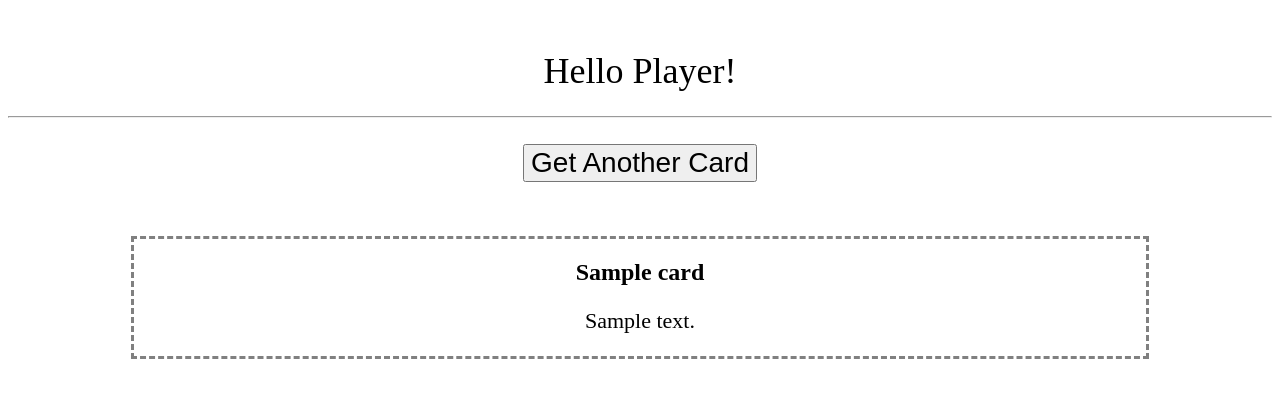
After one commit to MichaelJessup/COS243_Fall_25, a FastAPI app: template templates/play.html in a window 1280 px wide. The commit adds this page. Shown: the top 398 px of the page. Run offline with FastAPI, Linux system fonts and the light colour scheme; the template is opened without the code that fills it: most values are stand-ins (such as "Sample title", 1, 10 or a date in 2020).

Commit message:
added play route and update index

```diff
--- a/main.py
+++ b/main.py
@@ -3,6 +3,7 @@ from pydantic import BaseModel
 from fastapi.templating import Jinja2Templates
 from fastapi import Request
 from fastapi.responses import HTMLResponse
+from random import choice
 
 templates = Jinja2Templates(directory="templates")
 app = FastAPI()
@@ -16,19 +17,15 @@ cards = [
         Card(id = 1, question = "What is your quest?", answer = "To seek the Holy Grail!"),
         Card(id = 2, question = "What is your favorite color?", answer = "Green!"),
         Card(id = 3, question = "What is 2^2^2", answer = "16"),
+        Card(id = 4, question = "A trolley is speeding down to a fork in the track uncontrollably! A madman has tied a gopher onto one track, but, if you pull the conveniently placed lever, you can stop this crazy man's scheme! But wait! There's an endangered species of beetle on the other track! What should you do?", answer = "Do nothing! That species of beetle is crucial to the ecosystem it is in! If you jeopardize its safety then the entire ecosystem could collapse!"),
+        Card(id = 5, question = "A trolley is speeding down to a fork in the track uncontrollably! A madman has tied a train stop onto one track, but, if you pull the conveniently placed lever, you can stop this crazy man's scheme! What should you do?", answer = "Do nothing! The train stop was set up to prevent the out of control trolley car from getting into a potentially dangerous accident!"),
         ]
-
-#items_list = ["apple", "orange", "key lime"]
 
 @app.get("/", response_class=HTMLResponse)
 async def root(request:Request):
     return templates.TemplateResponse(
-        request=request, name="index.html"
+        request=request, name="index.html", context={"cards": cards}
     )
-
-#@app.get("/items")
-#async def items():
-#    return items_list
 
 @app.get("/cards")
 async def getCard(q:str = ""):
@@ -49,3 +46,13 @@ async def getCardById(card_id:int):
 async def addCard(card:Card):
     cards.append(card)
     return cards
+
+@app.get("/play", response_class=HTMLResponse)
+async def play(request:Request):
+    return templates.TemplateResponse(
+        request=request, name="play.html", context={"card": getRandomCard()}
+    )
+
+#helper functions
+def getRandomCard():
+    return choice(cards)
--- /dev/null
+++ b/templates/play.html
@@ -0,0 +1,13 @@
+<br>
+<h1 style="font-weight: normal; font-size: 36px; text-align: center;">Hello Player!</h1>
+<hr>
+<br>
+<div style="margin: auto; display: flex; justify-content: center;">
+<button style="font-size: 28px" OnClick={location.reload();}>Get Another Card</button>
+</div>
+<br>
+<br></br>
+<div style="width: 80%; border-style: dashed; border-color: gray; margin: auto; text-align: center;">
+	<h2 style="font-weight: bold">{{ card.question }}</h2>
+	<h3 style="font-weight: normal; font-size: 22px">{{ card.answer }}</h3>
+</div>
```
Also changed, not shown: templates/index.html (+10 -1 lines).
